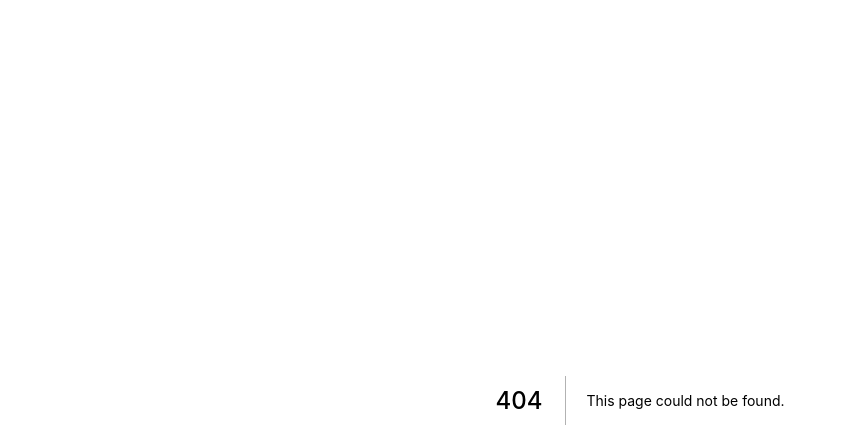
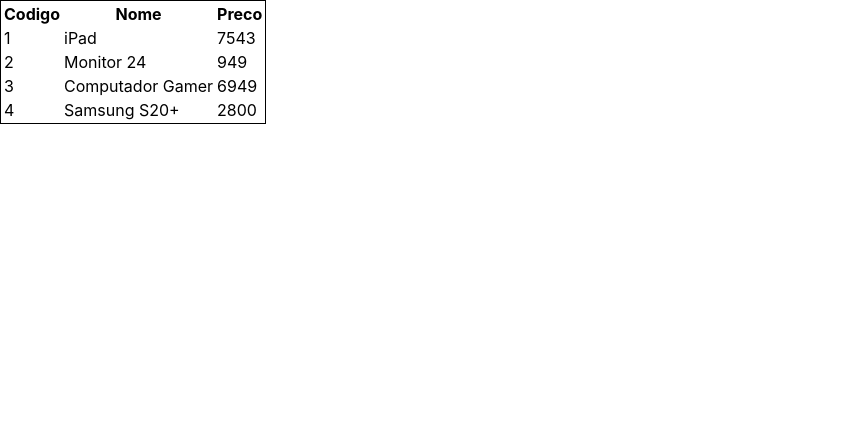
Before and after one commit to TavinhoNZT/curso-nextjs, a Next.js app in the folder exercicios/: page /render/repeticao2 in a window 1280 px wide. Before the commit this address had no page. Shown: the top 448 px of the page, without its empty margins (0-847 px from the left). Built offline with nearby package versions, Linux system fonts and the light colour scheme.

Commit message:
aula render

```diff
--- /dev/null
+++ b/exercicios/data/listaProdutos.js
@@ -0,0 +1,9 @@
+import Produto from "../model/produto";
+
+// eslint-disable-next-line import/no-anonymous-default-export
+export default [
+    new Produto(1, "iPad", 7543),
+    new Produto(2, "Monitor 24", 949),
+    new Produto(3, "Computador Gamer", 6949),
+    new Produto(4, "Samsung S20+", 2800),
+]
--- /dev/null
+++ b/exercicios/model/produto.js
@@ -0,0 +1,22 @@
+export default class Produto {
+
+    #id
+    #nome
+    #preco
+
+    constructor(id, nome, preco) {
+        this.#id = id
+        this.#nome = nome
+        this.#preco = preco
+    }
+
+    get id() {
+        return this.#id
+    }
+    get nome() {
+        return this.#nome
+    }
+    get preco() {
+        return this.#preco
+    }
+}
--- a/exercicios/pages/basicos/jsx2.jsx
+++ b/exercicios/pages/basicos/jsx2.jsx
@@ -1,8 +1,4 @@
 export default function jsx2() {
-    const array = [
-        <><li>Paulo</li><li>Ana</li><li>Pedro</li></>
-    ]
-
     const conteudo = (
         <div>
             <h1>JSX #02</h1>
--- a/exercicios/pages/basicos/jsx3.jsx
+++ b/exercicios/pages/basicos/jsx3.jsx
@@ -1,4 +1,4 @@
-export default function jsx3 () {
+export default function jsx3() {
     return (
         <div>
             <h1>
--- /dev/null
+++ b/exercicios/pages/render/repeticao2.jsx
@@ -0,0 +1,36 @@
+import listaProdutos from "../../data/listaProdutos";
+
+export default function repeticao2() {
+
+    const comBorda = {
+        border: "1px solid #000"
+    }
+
+  function renderizarLinhas() {
+    return listaProdutos.map(produto => {
+      return (
+        <tr key={produto.id}>
+          <td>{produto.id}</td>
+          <td>{produto.nome}</td>
+          <td>{produto.preco}</td>
+        </tr>
+      )
+    })
+  }
+
+
+  return (
+    <div>
+      <table style={comBorda}>
+        <thead>
+          <tr>
+            <th>Codigo</th>
+            <th>Nome</th>
+            <th>Preco</th>
+          </tr>
+        </thead>
+        <tbody>{renderizarLinhas()}</tbody>
+      </table>
+    </div>
+  )
+}
```
Also changed, not shown: exercicios/pages/render/repeticao1.jsx (added, +25 -0 lines).
